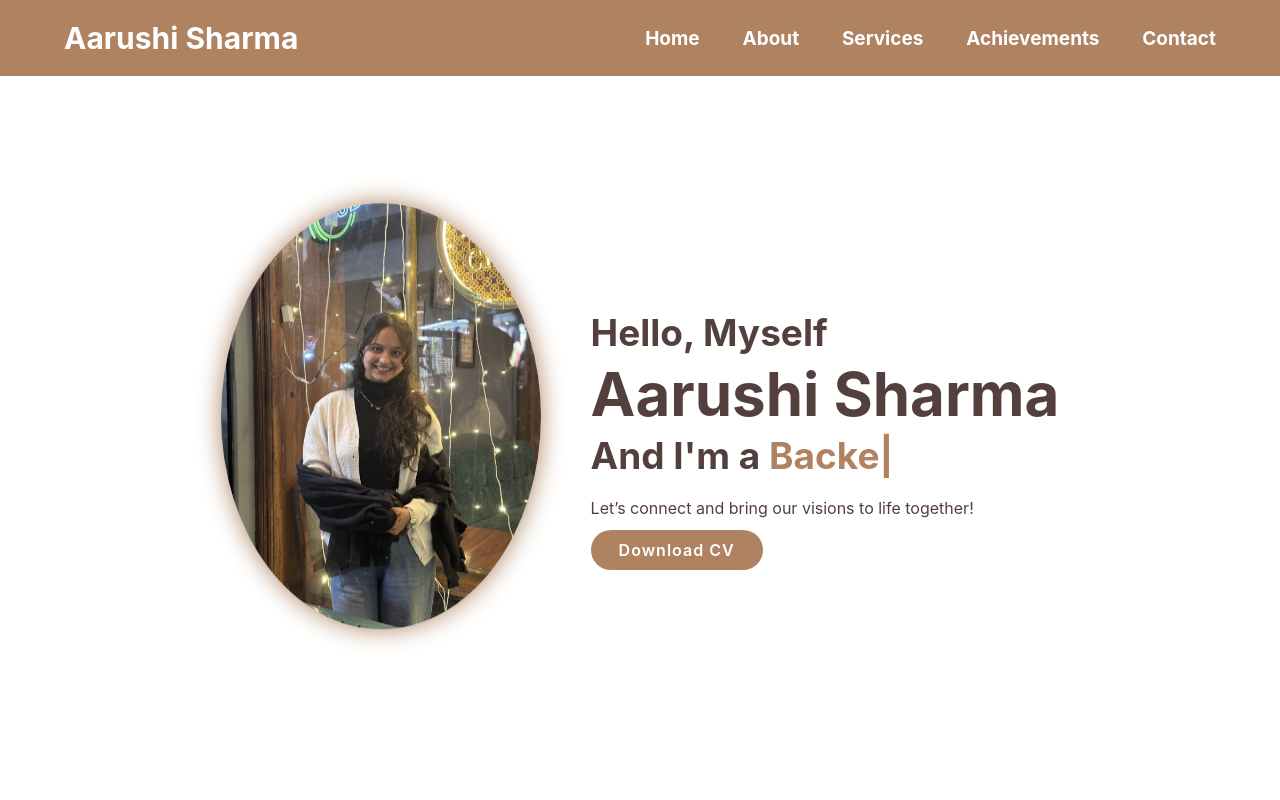
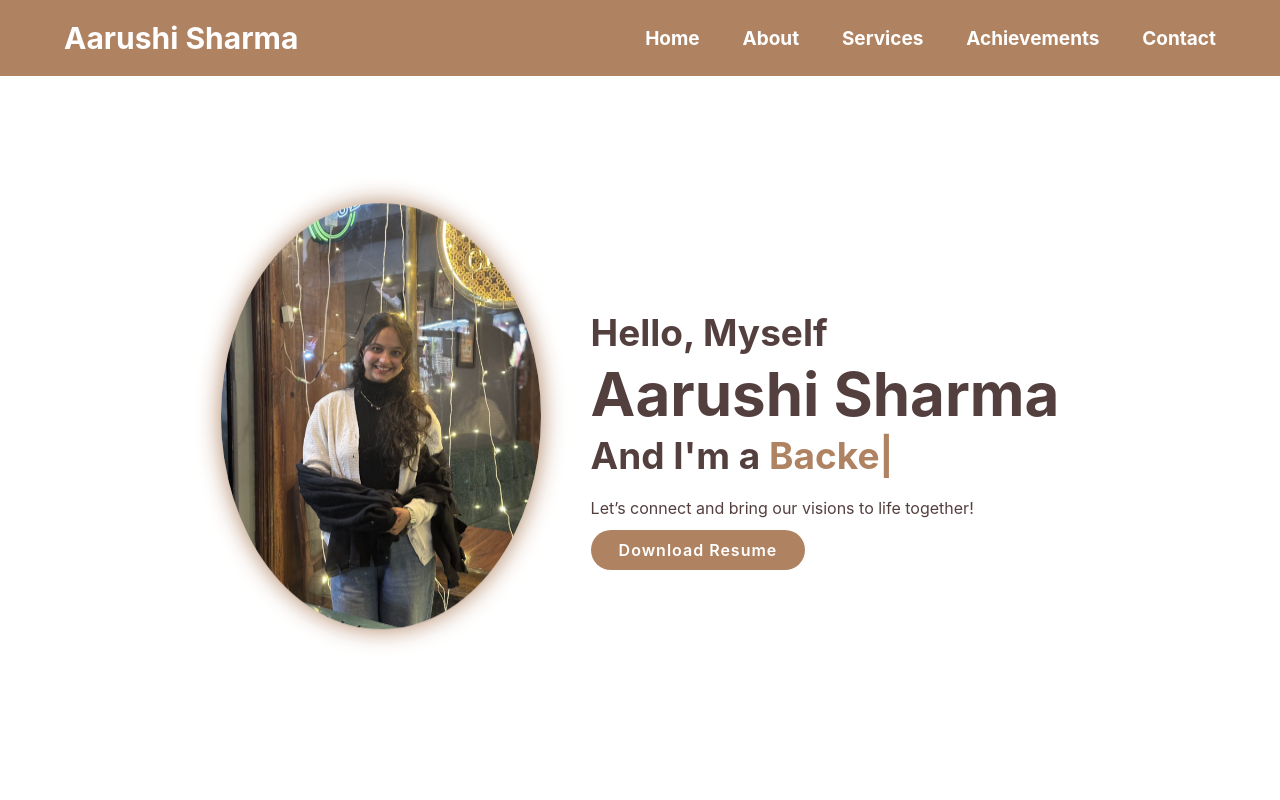
Before and after one commit to aarushisharma1108/portfolio, a plain HTML site: page index.html in a window 1280 px wide. Shown: the top 800 px of the page. Drawn offline with nearby package versions, Linux system fonts and the light colour scheme.

Commit message:
Add files via upload

```diff
--- a/index.html
+++ b/index.html
@@ -29,7 +29,7 @@
         <h3>And I'm a <span class="multiple-text"></span></h3>
     <p>Let’s connect and bring our visions to life together!</p>
 <br>
-<a href="assets/images/my_resume.pdf" download="Aarushi_Sharma_Resume.pdf" class="btn">Download CV</a>
+<a href="assets/images/my_resume.pdf" download="my_resume.pdf" class="btn">Download Resume</a>
     </div>
  </section>
 
```
